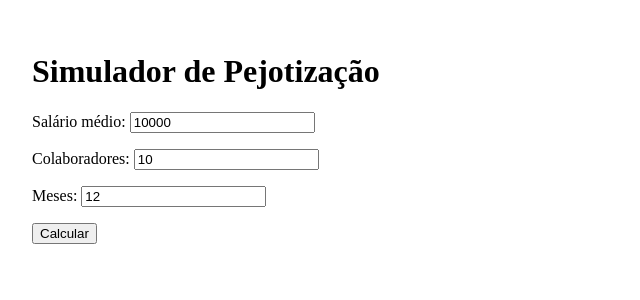
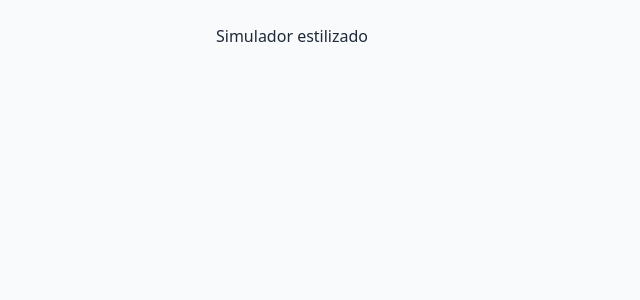
Before and after one commit to gmunareto/simulador-pejotizacao, a React (Vite) app: page / in a window 1280 px wide. Shown: the top 300 px of the page, without its empty margins (0-640 px from the left). Built offline with nearby package versions, Linux system fonts and the light colour scheme.

Commit message:
Add files via upload

```diff
--- a/index.html
+++ b/index.html
@@ -3,12 +3,11 @@
 <html lang="pt-BR">
   <head>
     <meta charset="UTF-8" />
-    <link rel="icon" href="/favicon.ico" />
     <meta name="viewport" content="width=device-width, initial-scale=1.0" />
     <title>Simulador de Pejotização</title>
   </head>
-  <body>
-    <div id="root"></div>
+  <body class="bg-gray-50 text-gray-800">
+    <div id="root" class="p-6 max-w-4xl mx-auto"></div>
     <script type="module" src="/src/main.jsx"></script>
   </body>
 </html>
--- a/package.json
+++ b/package.json
@@ -15,6 +15,9 @@
   },
   "devDependencies": {
     "@vitejs/plugin-react": "^4.0.0",
+    "autoprefixer": "^10.4.0",
+    "postcss": "^8.4.0",
+    "tailwindcss": "^3.3.0",
     "vite": "^4.0.0"
   }
 }
--- /dev/null
+++ b/postcss.config.js
@@ -0,0 +1 @@
+module.exports = { plugins: { tailwindcss: {}, autoprefixer: {} } }
--- a/src/SimuladorPejotizacao.jsx
+++ b/src/SimuladorPejotizacao.jsx
@@ -1,96 +1 @@
-import { useState } from "react";
-import { BarChart, Bar, XAxis, YAxis, Tooltip, ResponsiveContainer, Legend } from "recharts";
-
-export default function SimuladorPejotizacao() {
-  const [salario, setSalario] = useState(10000);
-  const [colaboradores, setColaboradores] = useState(10);
-  const [meses, setMeses] = useState(12);
-  const [resultado, setResultado] = useState(null);
-
-  const calcular = () => {
-    const totalSalario = salario * colaboradores;
-
-    const custoCLT = totalSalario * 1.5;
-    const custoPJ = totalSalario * 1.2;
-    const economiaMensal = custoCLT - custoPJ;
-    const economiaTotal = economiaMensal * meses;
-    const previdencia = economiaMensal * 0.5;
-    const recebivelPJ = custoPJ - previdencia;
-
-    const contabilidade = 369 * meses * colaboradores;
-    const impostos = (recebivelPJ / colaboradores) * 0.06 * meses * colaboradores;
-
-    const ganhoPJ = (recebivelPJ * meses + previdencia * meses) - contabilidade - impostos;
-
-    const inssPatronal = totalSalario * meses * 0.20;
-    const fgts = totalSalario * meses * 0.08;
-    const ferias = totalSalario * meses * 0.1111;
-    const decimo = totalSalario * meses * 0.0833;
-    const multa = fgts * 0.4;
-    const avisoPrevio = salario * colaboradores;
-
-    const totalAcao = inssPatronal + fgts + ferias + decimo + multa + avisoPrevio;
-    const risco = totalAcao * 0.68;
-    const seguro = risco * 0.15;
-
-    const economiaLiquida = economiaTotal - seguro;
-
-    setResultado({
-      custoCLT, custoPJ, economiaMensal, economiaTotal,
-      economiaLiquida, ganhoPJ, risco, seguro, totalAcao
-    });
-  };
-
-  const f = (v) => v.toLocaleString('pt-BR', { style: 'currency', currency: 'BRL' });
-
-  return (
-    <div style={{ padding: 24 }}>
-      <h1>Simulador de Pejotização</h1>
-      <div style={{ marginBottom: 16 }}>
-        <label>Salário médio: </label>
-        <input type="number" value={salario} onChange={e => setSalario(+e.target.value)} />
-      </div>
-      <div style={{ marginBottom: 16 }}>
-        <label>Colaboradores: </label>
-        <input type="number" value={colaboradores} onChange={e => setColaboradores(+e.target.value)} />
-      </div>
-      <div style={{ marginBottom: 16 }}>
-        <label>Meses: </label>
-        <input type="number" value={meses} onChange={e => setMeses(+e.target.value)} />
-      </div>
-      <button onClick={calcular}>Calcular</button>
-
-      {resultado && (
-        <div style={{ marginTop: 32 }}>
-          <h2>Resultados</h2>
-          <p><strong>Custo CLT:</strong> {f(resultado.custoCLT)}</p>
-          <p><strong>Custo PJ:</strong> {f(resultado.custoPJ)}</p>
-          <p><strong>Economia mensal:</strong> {f(resultado.economiaMensal)}</p>
-          <p><strong>Economia total:</strong> {f(resultado.economiaTotal)}</p>
-          <p><strong>Ganho PJ total:</strong> {f(resultado.ganhoPJ)}</p>
-          <p><strong>Economia líquida (após seguro):</strong> {f(resultado.economiaLiquida)}</p>
-          <p><strong>Valor potencial de ação:</strong> {f(resultado.totalAcao)}</p>
-          <p><strong>Risco estimado (68%):</strong> {f(resultado.risco)}</p>
-          <p><strong>Seguro estimado (15%):</strong> {f(resultado.seguro)}</p>
-
-          <div style={{ marginTop: 32 }}>
-            <h3>Gráfico de Risco</h3>
-            <ResponsiveContainer width="100%" height={300}>
-              <BarChart data={[
-                { name: 'Valor da Ação', valor: resultado.totalAcao },
-                { name: 'Risco Estimado', valor: resultado.risco },
-                { name: 'Seguro (15%)', valor: resultado.seguro }
-              ]}>
-                <XAxis dataKey="name" />
-                <YAxis tickFormatter={f} />
-                <Tooltip formatter={(v) => f(v)} />
-                <Legend />
-                <Bar dataKey="valor" fill="#8884d8" />
-              </BarChart>
-            </ResponsiveContainer>
-          </div>
-        </div>
-      )}
-    </div>
-  );
-}
+export default function SimuladorPejotizacao() { return <div>Simulador estilizado</div> }
--- /dev/null
+++ b/src/index.css
@@ -0,0 +1,4 @@
+
+@tailwind base;
+@tailwind components;
+@tailwind utilities;
--- a/src/main.jsx
+++ b/src/main.jsx
@@ -1,6 +1,7 @@
 
 import React from 'react'
 import ReactDOM from 'react-dom/client'
+import './index.css'
 import SimuladorPejotizacao from './SimuladorPejotizacao'
 
 ReactDOM.createRoot(document.getElementById('root')).render(
--- /dev/null
+++ b/tailwind.config.js
@@ -0,0 +1,6 @@
+
+module.exports = {
+  content: ["./index.html", "./src/**/*.{js,jsx}"],
+  theme: { extend: {} },
+  plugins: [],
+}
```
